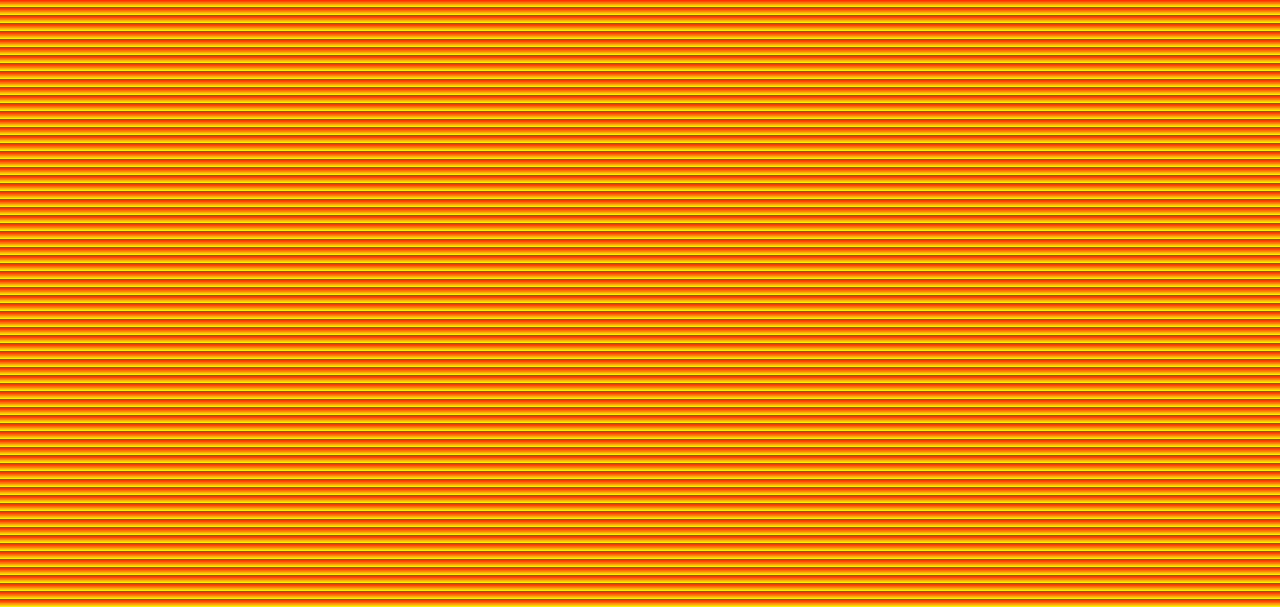
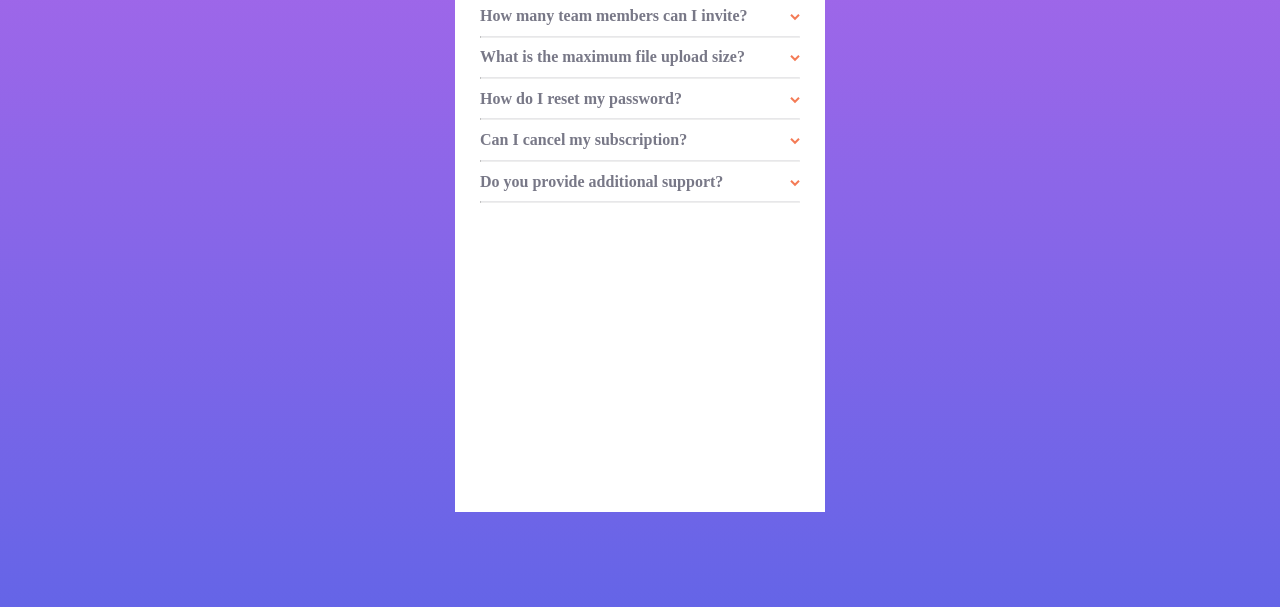
Before and after one commit to ChamodJ/FAQ-according-card, a plain HTML site: page index.html in a window 1280 px wide. Shown: the part 193-800 px from the top of the page. Drawn offline with Linux system fonts and the light colour scheme.

Commit message:
Basic webpage

```diff
--- a/index.html
+++ b/index.html
@@ -14,5 +14,58 @@
 
     <body>
 
+        <main>
+            <h1>FAQ</h1>
+
+            <div class="faq-div">
+                <div class="q-1">
+                    <h1 class="question">How many team members can I invite?</h1>
+
+                    <div class="answer-div">
+                        <p class="answer">You can invite up to 2 additional users on the Free plan. There is no limit on
+                            team members for the Premium plan.</p>
+                    </div>
+                </div>
+                <hr>
+
+                <div class="q-2">
+                    <h1 class="question">What is the maximum file upload size?</h1>
+
+                    <div class="answer-div">
+                        <p class="answer">No more than 2GB. All files in your account must fit your allotted storage space.</p>
+                    </div>
+                </div>
+                <hr>
+
+                <div class="q-3">
+                    <h1 class="question">How do I reset my password?</h1>
+
+                    <div class="answer-div">
+                        <p class="answer">Click “Forgot password” from the login page or “Change password” from your profile page.
+                            A reset link will be emailed to you.</p>
+                    </div>
+                </div>
+                <hr>
+
+                <div class="q-4">
+                    <h1 class="question">Can I cancel my subscription?</h1>
+
+                    <div class="answer-div">
+                        <p class="answer">Yes! Send us a message and we’ll process your request no questions asked.</p>
+                    </div>
+                </div>
+                <hr>
+
+                <div class="q-5">
+                    <h1 class="question">Do you provide additional support?</h1>
+
+                    <div class="answer-div">
+                        <p class="answer">Chat and email support is available 24/7. Phone lines are open during normal business hours.</p>
+                    </div>
+                </div>
+                <hr>
+            </div>
+        </main>
+
     </body>
 </html>
--- a/style.css
+++ b/style.css
@@ -1,3 +1,41 @@
 body {
-   background-image: linear-gradient(red, yellow);
+   background-image: linear-gradient(hsl(273, 75%, 66%), hsl(240, 73%, 65%));
+   height: 100vh;
+   margin: 0;
+   display: grid;
+   place-items: center;
 }
+
+main {
+   background-color: white;
+   width: 20rem;
+   min-height: 70vh;
+   max-height: 80vh;
+
+
+   padding: 25px;
+}
+
+.question {
+   color: hsl(240, 6%, 50%);
+   font-size: 1rem;
+}
+
+.answer-div {
+   display: none;
+   padding-right: 10px;
+}
+
+.answer {
+   color: hsl(240, 6%, 50%);
+   font-size: 0.8rem;
+}
+
+hr {
+   border-top: 1px solid hsl(240, 5%, 91%);
+}
+
+.question::after {
+   content: url(images/icon-arrow-down.svg);
+   float: right;
+}
```
